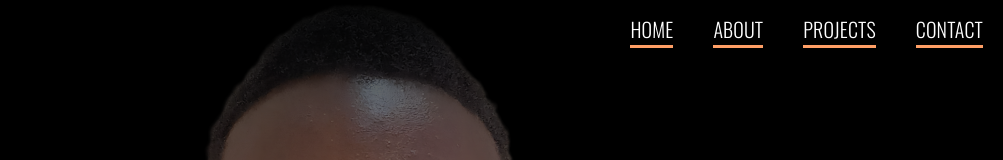
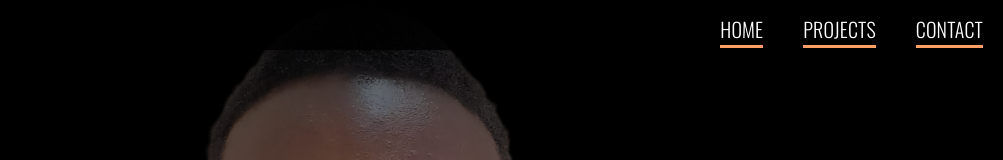
Before and after one commit to josephuche1/Portfolio-Website, a React (Create React App) app in the folder client/: page / in a window 1280 px wide. Shown: the top 160 px of the page, without its empty margins (277-1280 px from the left). Built offline with nearby package versions, Linux system fonts and the light colour scheme.

Commit message:
Added background color to navbar header to prevent it from mixing in with the text in the background

```diff
--- a/client/src/components/Header/Header.tsx
+++ b/client/src/components/Header/Header.tsx
@@ -17,7 +17,6 @@ const Header: React.FC = () => {
         }}
       >
         <TabItem title="Home" linkto="/" />
-        <TabItem title="About" linkto="/about" />
         <TabItem title="Projects" linkto="/projects" />
         <TabItem title="Contact" linkto="/contact" />
       </Box>
@@ -27,7 +26,7 @@ const Header: React.FC = () => {
 
 const HeaderStyles : IHeaderStyles = {
     container: {
-        backgroundColor: 'transparent',
+        backgroundColor: 'rgba(0, 0, 0, 0.8)',
         padding: '10px',
         display: 'flex',
         height: '5vh',
```
